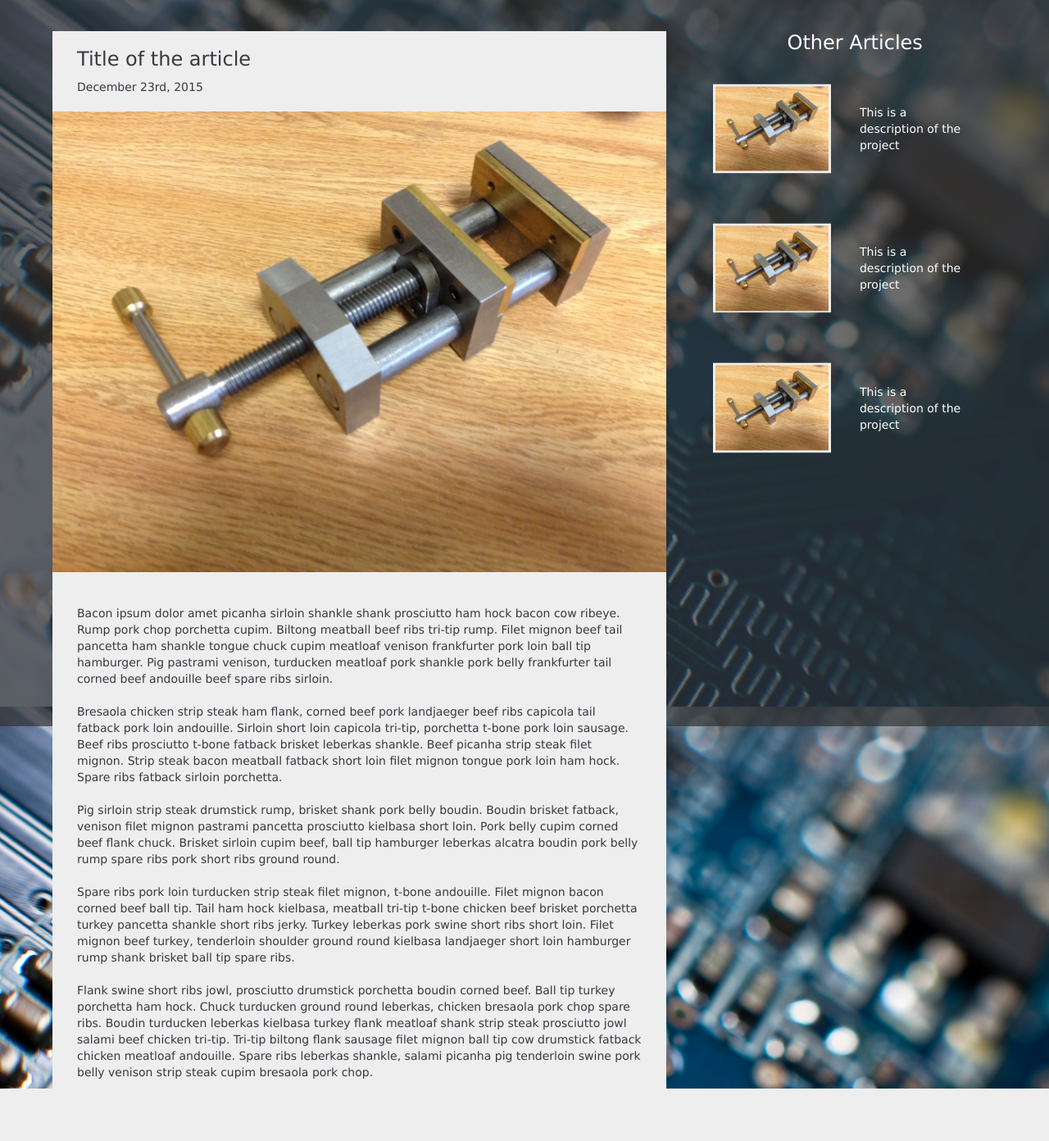
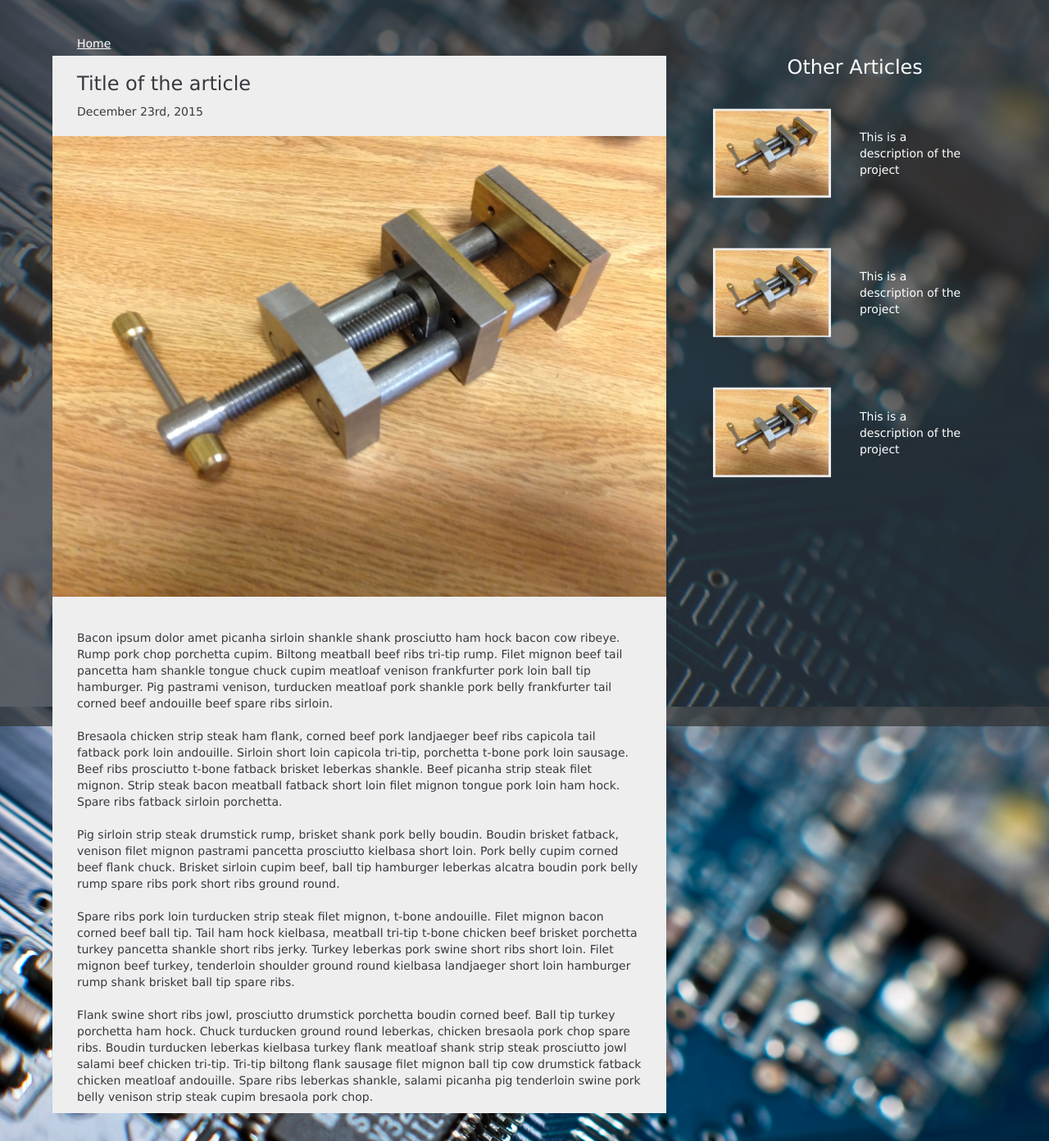
Before and after one commit to ColtThomas/coltthomas.github.io, a PHP site: page /projects/articles/project_vise.html in a window 1280 px wide. Shown: the whole page at 82% size. Before the commit the page ends 1328 px from the top, so only its background shows below. Run offline with PHP 8.4, Linux system fonts and the light colour scheme.

Commit message:
added a home link on article template

```diff
--- a/projects/articles/project_vise.html
+++ b/projects/articles/project_vise.html
@@ -10,6 +10,7 @@
     <body>
         <div class="opacityCover"></div>
         <div class="responsiveBorder">
+            <p><a href="../../index.html" >Home</a></p>
 <!--            <div id="derp" >-->
                 <article class="articlePage">
                     <div class="articleTitle">
--- a/styles/article.css
+++ b/styles/article.css
@@ -14,6 +14,9 @@ h1,h3,p {
     color: #393840;
 }
 
+a {
+    color: #fff;
+}
 
 .bold {
     font-weight: bold;
@@ -95,6 +98,7 @@ background: url("../images/home.jpg") no-repeat center center fixed;
     background-color: #eee;
     width: 65%;
     float: left;
+    margin-bottom: 3%;
 }
 
 .sidebar {
```
